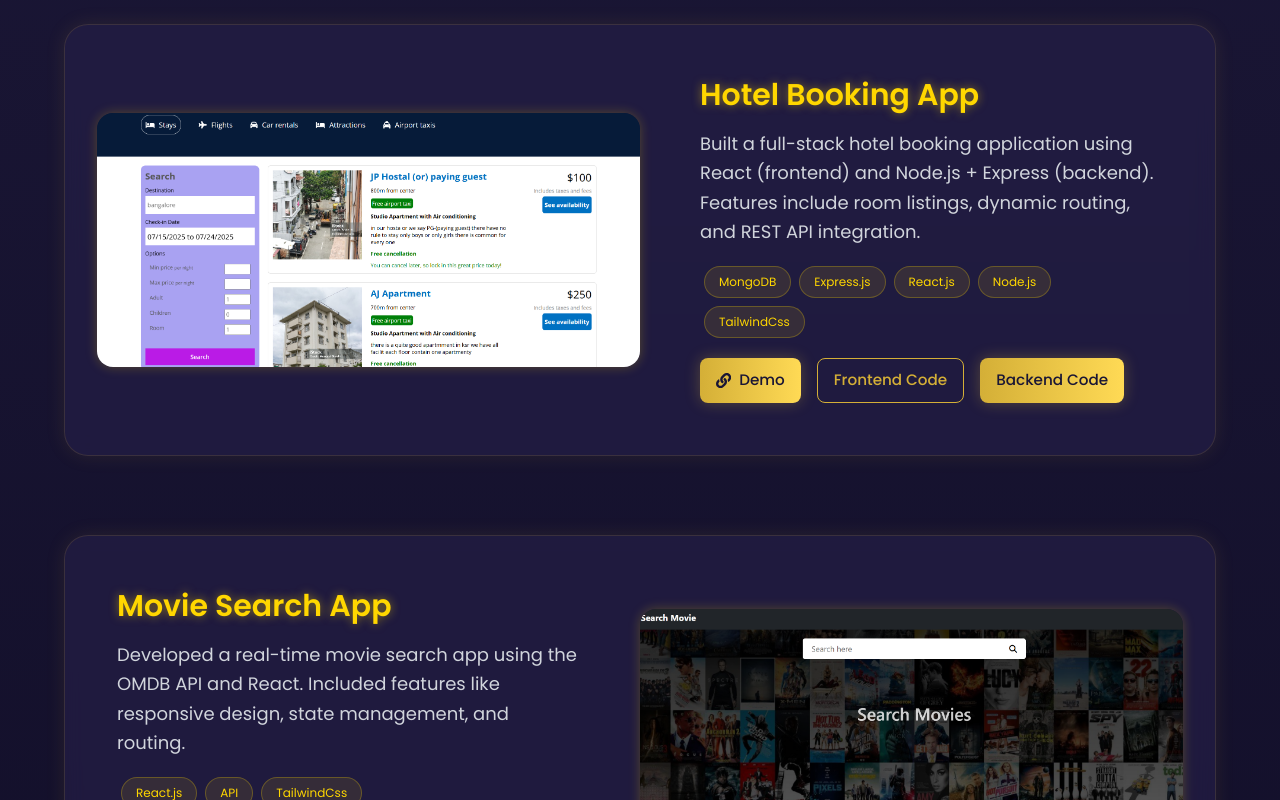
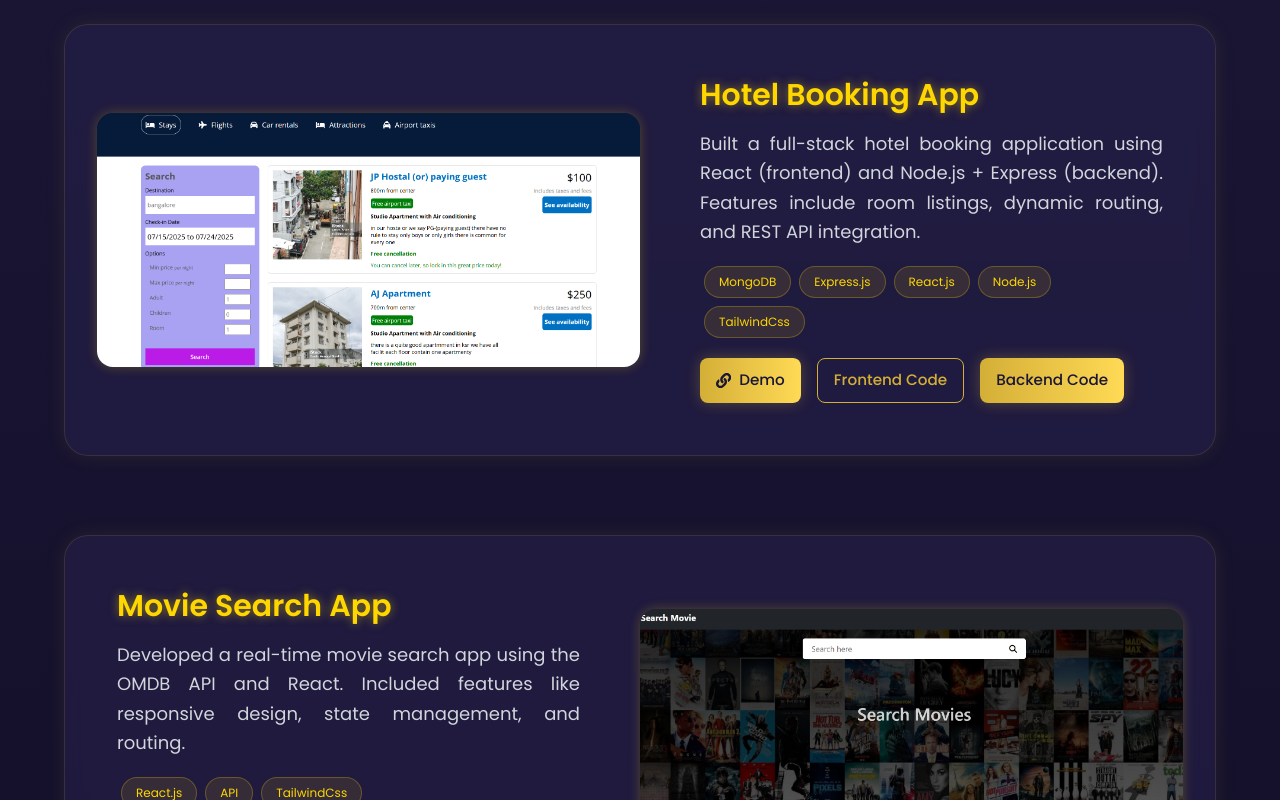
Before and after one commit to Arsathali-L/portfolio-site-main, a React (Vite) app: page / in a window 1280 px wide. Shown: the part 2580-3380 px from the top of the page. Built offline with nearby package versions, Linux system fonts and the light colour scheme; the HTML template or start-up script is replaced by a standard one.

Commit message:
portfolio

```diff
--- a/src/Componnets/Projects.jsx
+++ b/src/Componnets/Projects.jsx
@@ -90,7 +90,7 @@ const Projects = () => {
                 {project.title}
               </h2>
 
-              <p className="text-gray-300 mb-4 leading-relaxed text-sm sm:text-lg">
+              <p className="text-gray-300 mb-4 leading-relaxed text-sm sm:text-lg text-justify">
                 {project.description}
               </p>
 
```
